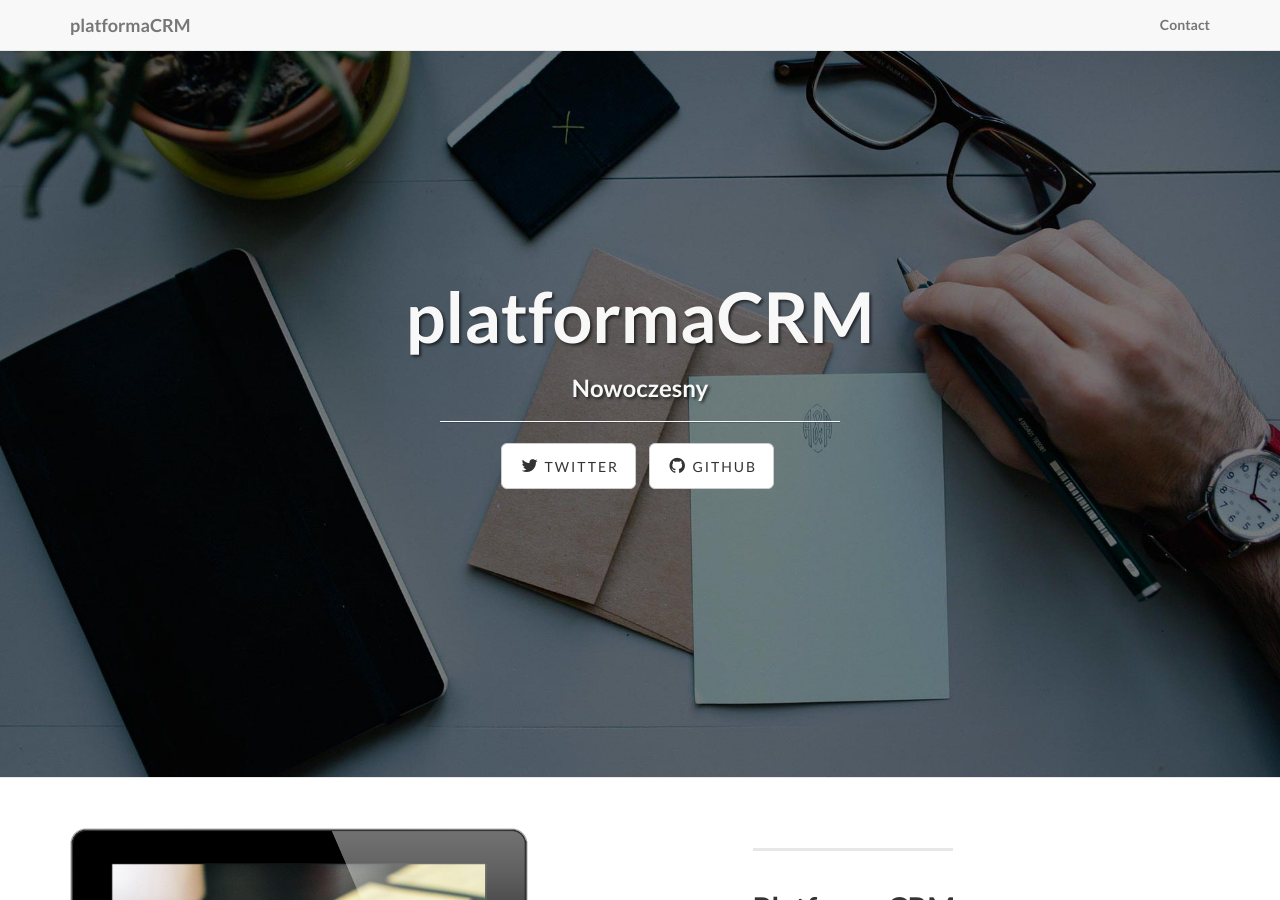
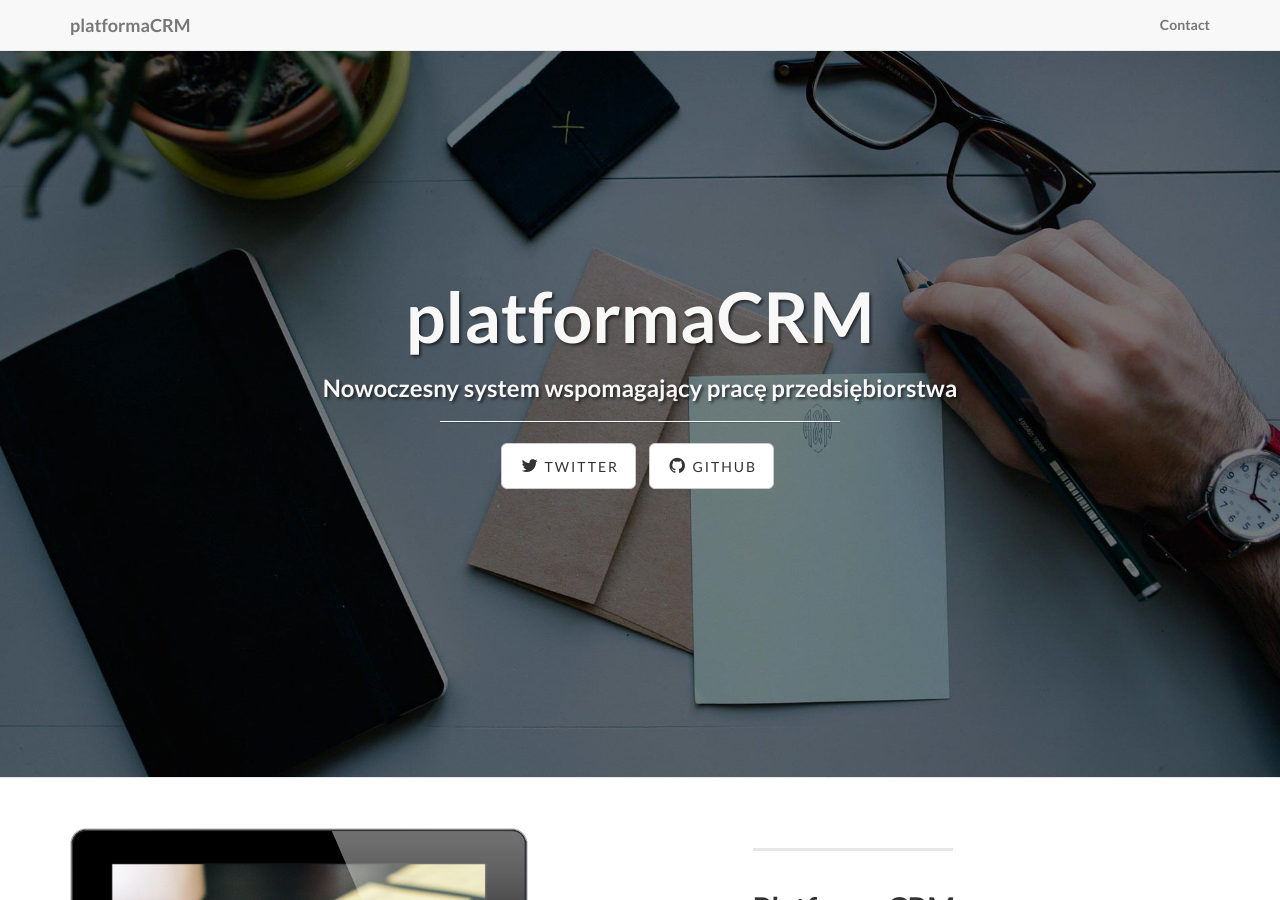
Before and after one commit to platformacrm/platformacrm.github.io, a Jekyll site: the page built from index.html, in a window 1280 px wide and 900 px high. Built offline with Jekyll 4.4.1, drawn with Linux system fonts in a browser that asks for light colours.

Commit message:
Update index.html

```diff
--- a/index.html
+++ b/index.html
@@ -1,5 +1,5 @@
 ---
 layout  : default
 title   : platformaCRM
-subTitle: Nowoczesny
+subTitle: Nowoczesny system wspomagający pracę przedsiębiorstwa
 ---
```
